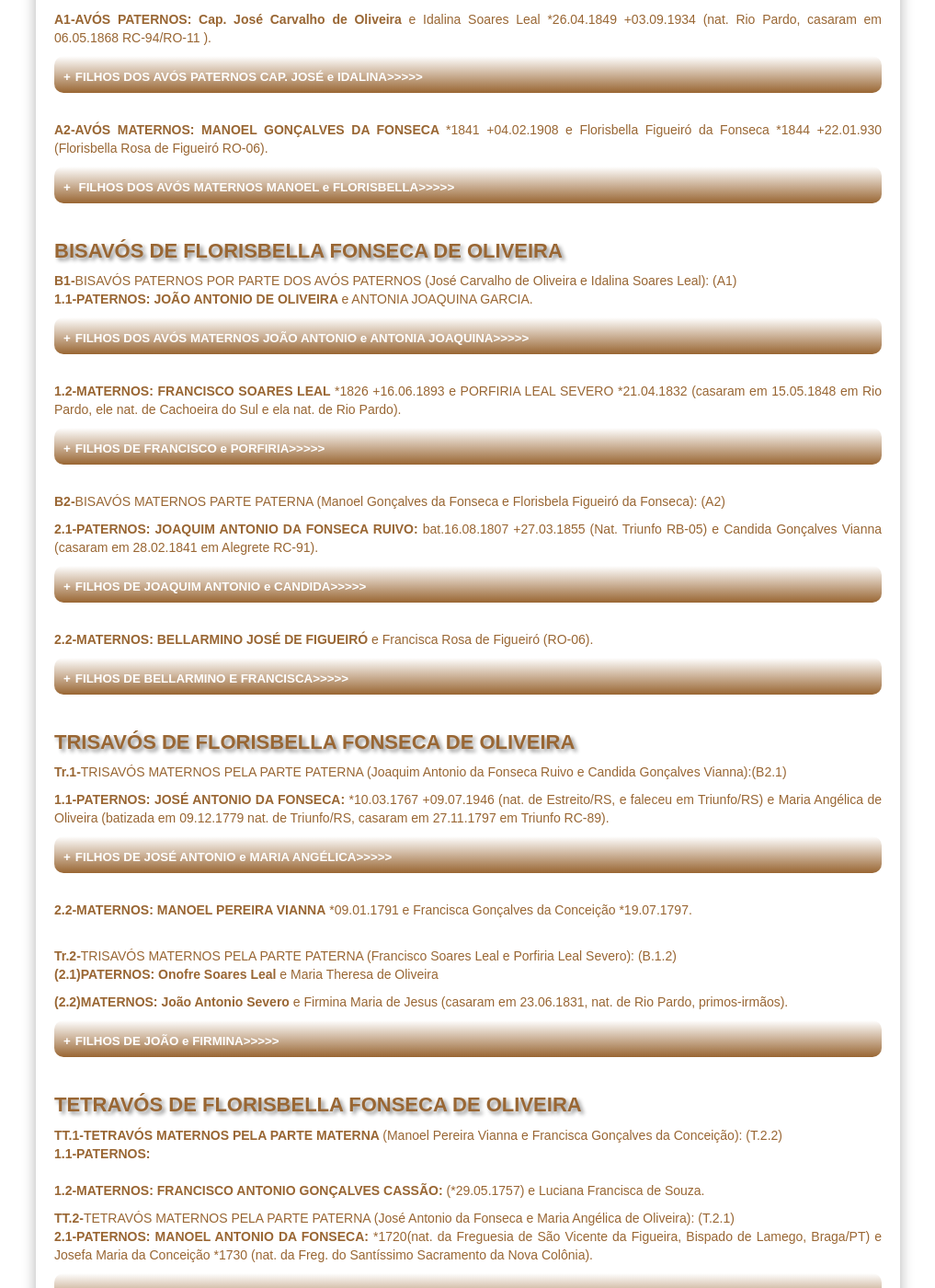
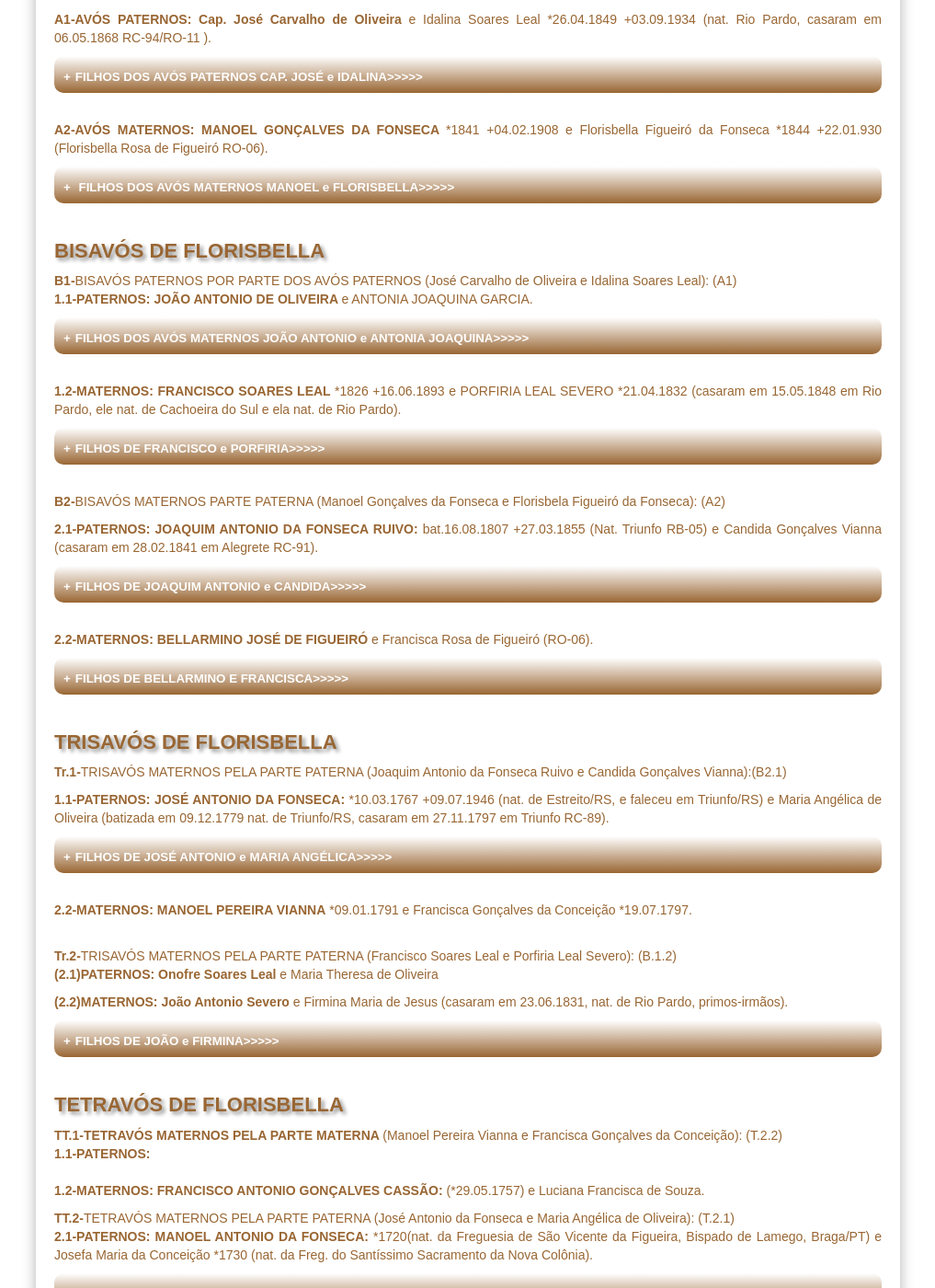
Before and after one commit to claudiovargas1955/claudiovargas1955.github.io, a Jekyll site: the page built from _pages/arvore-genealogica-de-costados-de-florisbella.html, in a window 1280 px wide and 1400 px high, scrolled down 666 px. Shown: the whole window at 92% size, without its empty margins (131-1148 px from the left). Built offline with Jekyll 4.4.1, drawn with Linux system fonts in a browser that asks for light colours; some web fonts are replaced; some of the changed text lies outside the part shown.

Commit message:
Update arvore-genealogica-de-costados-de-florisbella.html

```diff
--- a/_pages/arvore-genealogica-de-costados-de-florisbella.html
+++ b/_pages/arvore-genealogica-de-costados-de-florisbella.html
@@ -498,7 +498,7 @@ e Lourença Montanha Soares, nats. de Bagé/RS). <br><br>
 
 <b>(2.9)Candida Fonseca Oliveira: </b> (Obs.: mãe de Florisbela veja acima).</details></p><br/>
 
-<h4>BISAVÓS DE FLORISBELLA FONSECA DE OLIVEIRA</h4>
+<h4>BISAVÓS DE FLORISBELLA</h4>
 <p><b>B1-</b>BISAVÓS PATERNOS POR PARTE DOS AVÓS PATERNOS (José Carvalho  de Oliveira e Idalina Soares Leal): (A1)<br/>
 <b>1.1-PATERNOS: JOÃO ANTONIO DE OLIVEIRA </b>e ANTONIA JOAQUINA GARCIA.
 
@@ -764,7 +764,7 @@ filho de João da Silva Rosa *07.09.1859 e Manoela Pereira Rosa *05.05.1860). <b
 <b>(2.2.1.6)Pantaleão Leal de Figueiró: </b>*1904<br>
 <b>(2.2.1.7)João Leal de Figueiró: </b>*1907 </details></p><br>
 
-<h4>TRISAVÓS DE FLORISBELLA FONSECA DE OLIVEIRA</h4>
+<h4>TRISAVÓS DE FLORISBELLA</h4>
 <p><b>Tr.1-</b>TRISAVÓS MATERNOS PELA PARTE PATERNA (Joaquim Antonio da Fonseca Ruivo e Candida Gonçalves Vianna):(B2.1)<br>
 <p> <b>1.1-PATERNOS: JOSÉ ANTONIO DA FONSECA:</b> *10.03.1767 +09.07.1946 (nat. de Estreito/RS, e faleceu em Triunfo/RS) e
 Maria Angélica de Oliveira (batizada em 09.12.1779 nat. de Triunfo/RS, casaram em 27.11.1797 em Triunfo RC-89).<p><b>
@@ -792,7 +792,7 @@ Maria Angélica de Oliveira (batizada em 09.12.1779 nat. de Triunfo/RS, casaram
  <p><b>(2.2.1)Porfiria: *21.04.1832 (nat. de Rio Pardo/RS).
  </details></p><br>
 
-  <h4>TETRAVÓS DE FLORISBELLA FONSECA DE OLIVEIRA</h4>
+  <h4>TETRAVÓS DE FLORISBELLA</h4>
  <p><b>TT.1-</b>TETRAVÓS MATERNOS PELA PARTE MATERNA </b>(Manoel Pereira Vianna e Francisca Gonçalves da Conceição): (T.2.2)<br/>
  <b>1.1-PATERNOS:</b><br/><br/>
  <b>1.2-MATERNOS: FRANCISCO ANTONIO GONÇALVES CASSÃO: </b>(*29.05.1757) e Luciana Francisca de Souza. <br></p>
@@ -863,7 +863,7 @@ Santos).<br><br>
 filho de João Gonçalves da Cunha e Maria dos Anjos, ). <br>FILHOS:</b><br>
 <b>(3.2.3.1)Constantino Gonçalves da Trindade: </b>bat.18.04.1813 (nat. Rio Pardo).<br><br>
 
-<h4><b></b>PENTAVÓS DE FLORISBELLA FONSECA DE OLIVEIRA</h4>
+<h4><b></b>PENTAVÓS DE FLORISBELLA</h4>
 <p><b>P1-</b>PENTAVÓS MATERNOS PELA PARTE MATERNA (Francisco Antonio Gonçalves Cassão e Luciana Francisca de Souza): (TT.1)<br/>
 <b>1.1-PATERNOS: JOÃO GONÇALVES CASSÃO e Antonia Vieira de Santana</b> <br/><br/>
 <b>1.2-MATERNOS: JOÃO TEIXEIRA DE MAGALHÃES e Rosa Joaquina de Souza</b><br/><br/>
@@ -1009,7 +1009,7 @@ da Rocha e Isabel Francisca de Jesus).<br><br>
 
 <b>5.2-MATERNOS: João Lopes Valadão</b> e Jacinta Maria (Rosa).<br><br>
 
-<h4>HEXAVÓS DE FLORISBELLA FONSECA DE OLIVEIRA</h4>
+<h4>HEXAVÓS DE FLORISBELLA</h4>
  <p><b>H1-</b>HEXAVÓS MATERNOS POR PARTE MATERNA (Manoel José de Araujo e Tavora e Ursula Cabral): (P2.2)<br/>
  <p><b>1.1-PATERNOS:</b><br/><br/>
  <b>1.2-MATERNOS: JOÃO LOPES DE SOUZA e Isabel Cabral. </b><br/>
@@ -1024,7 +1024,7 @@ da Rocha e Isabel Francisca de Jesus).<br><br>
 
 <b>3.2-MATERNOS: Francisco Rodrigues </b>e Catarina de São José. </p><br>
 
-<details><p><summary> IRMÃOS DE FLORISBELLA DE OLIVEIRA VARGAS>>>>></summary><br/>
+<details><p><summary>IRMÃOS DE FLORISBELLA DE OLIVEIRA VARGAS>>>>></summary><br/>
 <p><b>(1) Antenor Fonseca de Oliveira:</b> *26.08.1900 (casou em 27.06.1925 com Seranilda da Costa Mazuim *11.07.1906 ou 1912
 ou 24.06.1908 - filha de José Custódio Mazuim e Adelina Costa Mazuim.<b> FILHOS:</b> <br/>
 <b>(1.1)Geni Mazuim de Oliveira:</b> *20.10.1929 casou em 29.10.1949 com Darci Machado filho de Caetano Machado *1900 e Rosa Moreira
```
